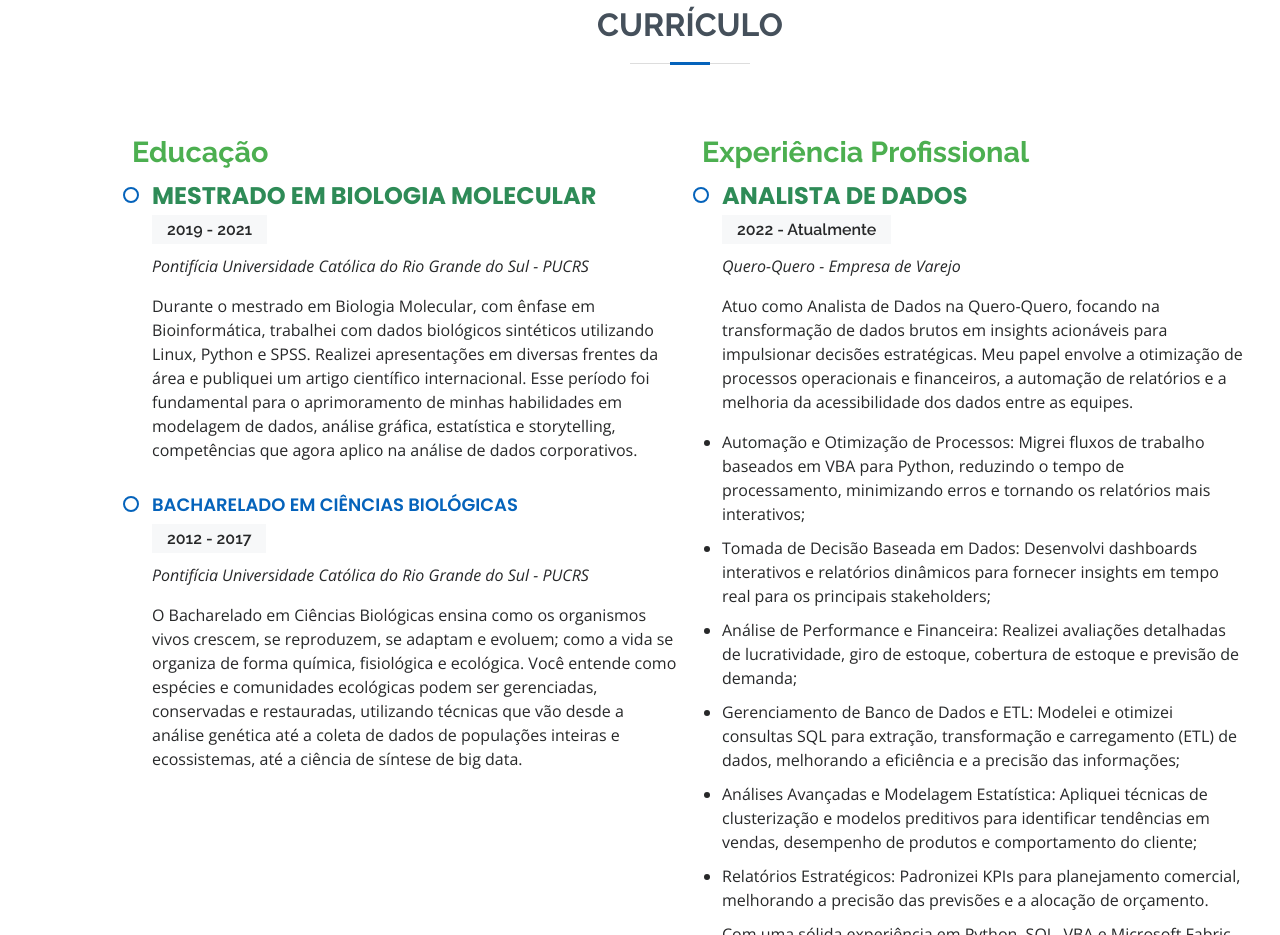
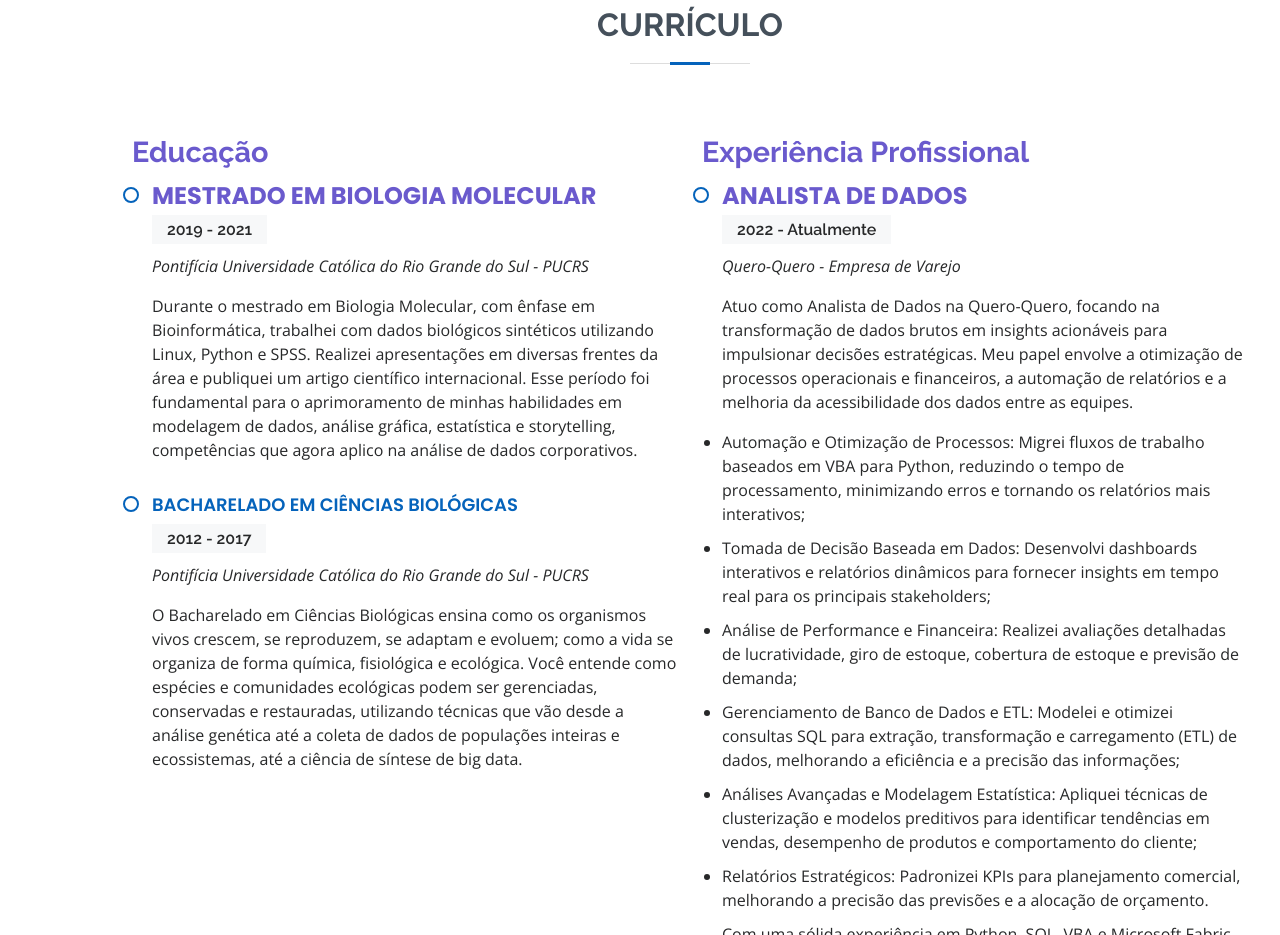
Before and after one commit to Chitolina/Chitolina.github.io, a plain HTML site: page index-pt.html in a window 1280 px wide. Shown: the part 2060-2995 px from the top of the page. Drawn offline with nearby package versions, Linux system fonts and the light colour scheme.

Commit message:
Update index-pt.html

```diff
--- a/index-pt.html
+++ b/index-pt.html
@@ -246,9 +246,9 @@
         <div class="row">
           <div class="col-lg-6">
 
-           <h3 class="resume-title" style="font-size: 1.8em; color: #4CAF50; font-weight: bold;">Educação</h3>
+           <h3 class="resume-title" style="font-size: 1.8em; color: #6A5ACD ; font-weight: bold;">Educação</h3>
             <div class="resume-item">
-              <h4 style="font-size: 1.5em; color: #2E8B57; font-weight: bold;">Mestrado em Biologia Molecular</h4>
+              <h4 style="font-size: 1.5em; color:#6A5ACD ; font-weight: bold;">Mestrado em Biologia Molecular</h4>
               <h5>2019 - 2021</h5>
               <p><em>Pontifícia Universidade Católica do Rio Grande do Sul - PUCRS</em></p>
               <p>Durante o mestrado em Biologia Molecular, com ênfase em Bioinformática, trabalhei com dados biológicos sintéticos utilizando Linux, Python e SPSS. Realizei apresentações em diversas frentes da área e publiquei um artigo científico internacional. Esse período foi fundamental para o aprimoramento de minhas habilidades em modelagem de dados, análise gráfica, estatística e storytelling, competências que agora aplico na análise de dados corporativos.
@@ -262,9 +262,9 @@
             </div>
             </div>
             <div class="col-lg-6">
-              <h3 class="resume-title" style="font-size: 1.8em; color: #4CAF50; font-weight: bold;">Experiência Profissional</h3>
+              <h3 class="resume-title" style="font-size: 1.8em; color: #6A5ACD ; font-weight: bold;">Experiência Profissional</h3>
               <div class="resume-item">
-                <h4 style="font-size: 1.5em; color: #2E8B57; font-weight: bold;">Analista de Dados</h4>
+                <h4 style="font-size: 1.5em; color: #6A5ACD ; font-weight: bold;">Analista de Dados</h4>
                 <h5>2022 - Atualmente</h5>
                 <p><em>Quero-Quero - Empresa de Varejo</em></p>
                 <ul>
```
